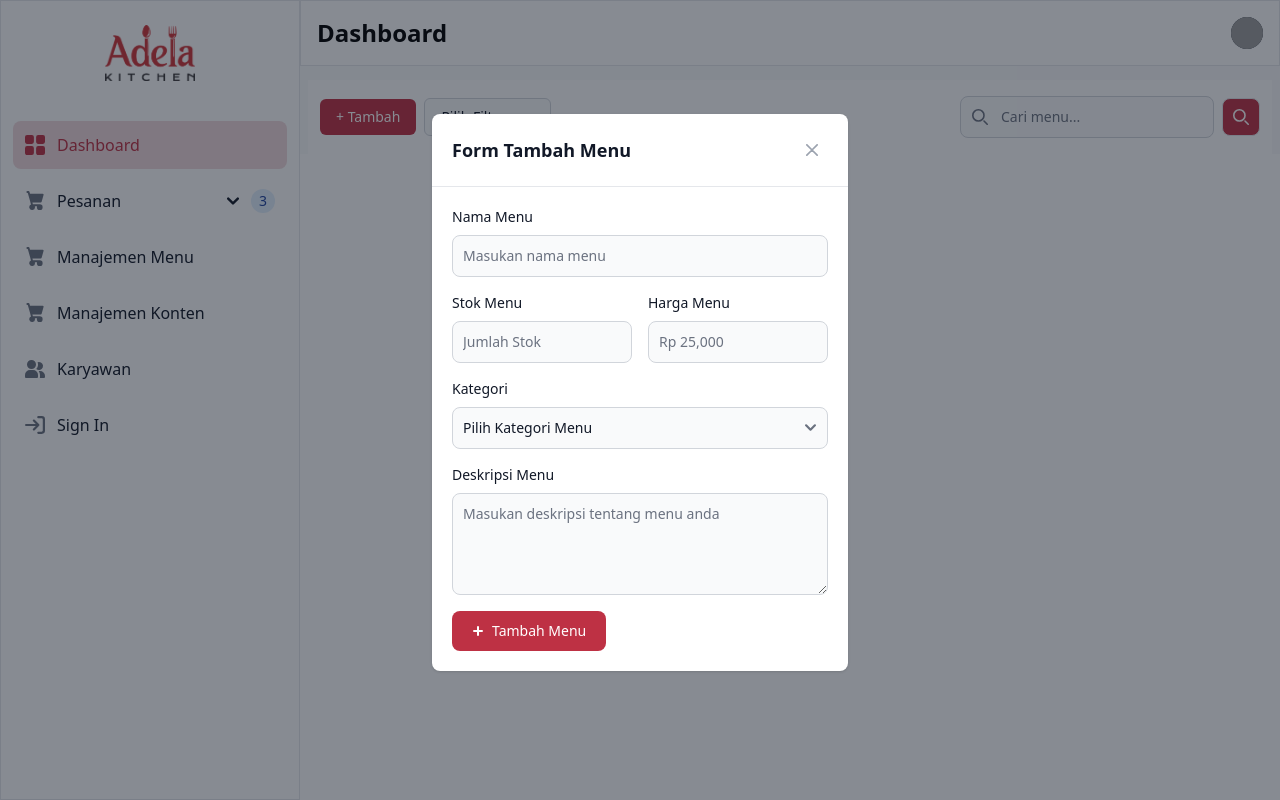
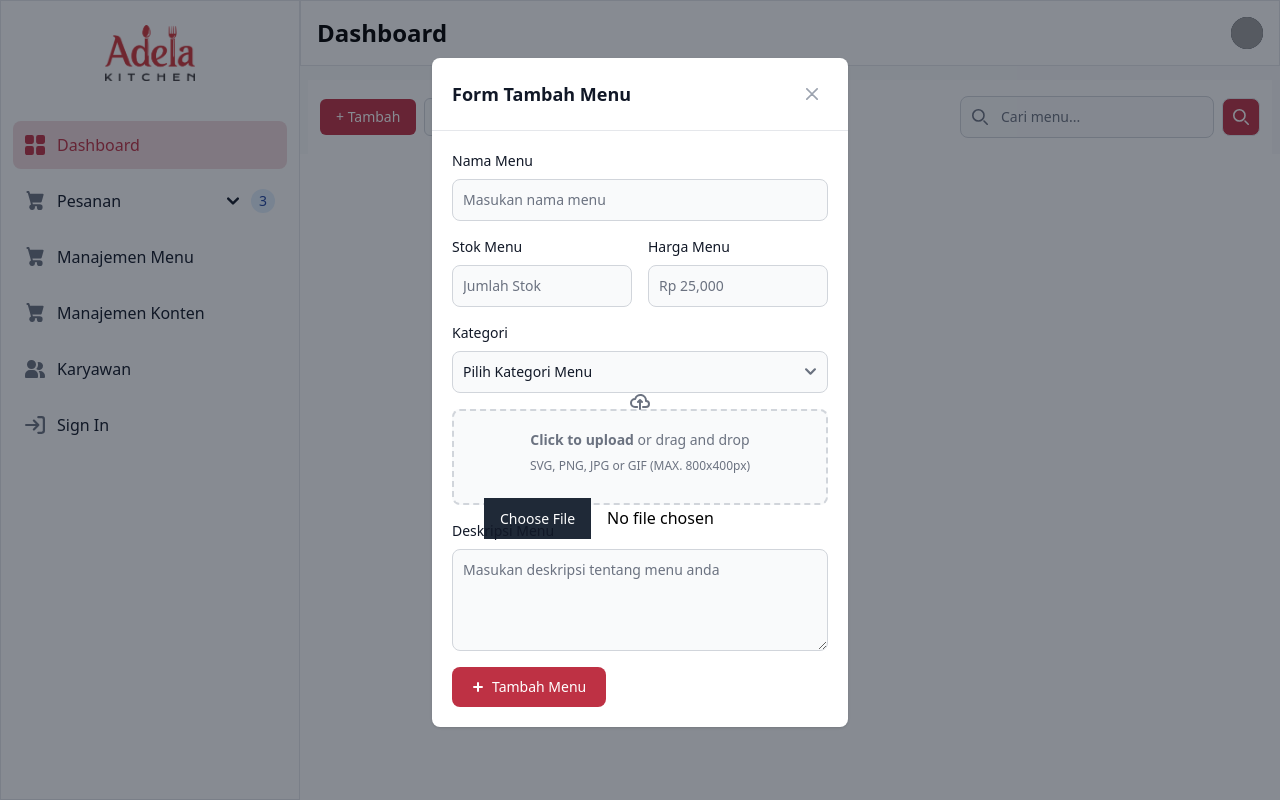
Before and after one commit to adella-kitchen/adella-website, a Laravel app: page /admin/manajemen-menu in a window 1280 px wide, after a click on "+ Tambah". Run offline with Laravel 12, Linux system fonts and the light colour scheme; the visitor is signed in with stand-in values (Sample User, id 1); data that the repository does not hold is empty; style sheets or scripts are compiled from the project's sources; parts of the project's set-up code (start-up, migrations or seed data) failed here and were passed over; some libraries are stand-ins or nearby versions; grey boxes are pictures that could not be loaded.

Commit message:
add file upload, and update seeder menu

```diff
--- a/app/Http/Controllers/admin/ManajemenMenuController.php
+++ b/app/Http/Controllers/admin/ManajemenMenuController.php
@@ -6,7 +6,6 @@ use App\Http\Controllers\Controller;
 use App\Models\DetailVariant;
 use App\Models\Menu;
 use App\Models\Variant;
-use Illuminate\Contracts\Session\Session as SessionSession;
 use Illuminate\Http\Request;
 use Illuminate\Support\Facades\DB;
 use Illuminate\Support\Facades\Session;
@@ -73,13 +72,17 @@ class ManajemenMenuController extends Controller
         //     'price_menu' => ['required'],
         // ]);
 
+        $file = $request->file('menu_img');
+        $imageName = time() . '.' . $file->extension();
+        $file->move(public_path('img/manajemen_menu'), $imageName);
+
         if($request){
             Menu::create([
                 'menu_category' => $request->menu_category,
                 'menu_name' => $request->menu_name,
                 'desc_menu' => $request->desc_menu,
                 'price_menu' => $request->price_menu,
-                'menu_img' => 'image-menu.jpg',
+                'menu_img' => $imageName,
             ]);
             return redirect('/admin/manajemen-menu');
         }else{
@@ -112,5 +115,4 @@ class ManajemenMenuController extends Controller
             dd("tidak tervalidasi");
         }
     }
-
 }
--- a/app/Models/Menu.php
+++ b/app/Models/Menu.php
@@ -8,9 +8,6 @@ use Illuminate\Database\Eloquent\Model;
 class Menu extends Model
 {
     use HasFactory;
-    protected $fillable = [
-        'name', 'description', 'price',
-    ];
     protected $guarded = ['id_menu'];
     protected $primaryKey = 'id_menu';
     protected $table = 'menu';
--- a/resources/views/admin/component/modal/manajemen-menu/input-menu.blade.php
+++ b/resources/views/admin/component/modal/manajemen-menu/input-menu.blade.php
@@ -20,7 +20,7 @@
                 </button>
             </div>
             <!-- Modal body -->
-            <form action="{{ route('addMenu') }}" method="post" class="p-4 md:p-5">
+            <form action="{{ route('addMenu') }}" method="post" class="p-4 md:p-5" enctype="multipart/form-data">
                 @csrf
                 <div class="grid gap-4 mb-4 grid-cols-2">
                     <div class="col-span-2">
@@ -57,6 +57,27 @@
                         </select>
                     </div>
                     <div class="col-span-2">
+                        <div class="flex items-center justify-center w-full">
+                            <label for="dropzone-file"
+                                class="flex flex-col items-center justify-center w-full h-24 border-2 border-gray-300 border-dashed rounded-lg cursor-pointer bg-gray-50 dark:hover:bg-bray-800 dark:bg-gray-700 hover:bg-gray-100 dark:border-gray-600 dark:hover:border-gray-500 dark:hover:bg-gray-600">
+                                <div class="flex flex-col items-center justify-center pt-5 pb-6">
+                                    <svg class="w-5 h-4 mb-5 text-gray-500 dark:text-gray-400" aria-hidden="true"
+                                        xmlns="http://www.w3.org/2000/svg" fill="none" viewBox="0 0 20 16">
+                                        <path stroke="currentColor" stroke-linecap="round" stroke-linejoin="round"
+                                            stroke-width="2"
+                                            d="M13 13h3a3 3 0 0 0 0-6h-.025A5.56 5.56 0 0 0 16 6.5 5.5 5.5 0 0 0 5.207 5.021C5.137 5.017 5.071 5 5 5a4 4 0 0 0 0 8h2.167M10 15V6m0 0L8 8m2-2 2 2" />
+                                    </svg>
+                                    <p class="mb-2 text-sm text-gray-500 dark:text-gray-400"><span
+                                            class="font-semibold">Click to upload</span> or drag and drop</p>
+                                    <p class="text-xs text-gray-500 dark:text-gray-400">SVG, PNG, JPG or GIF (MAX.
+                                        800x400px)</p>
+                                </div>
+                                <input id="dropzone-file" name="menu_img" type="file" />
+                            </label>
+                        </div>
+                    </div>
+
+                    <div class="col-span-2">
                         <label for="description"
                             class="block mb-2 text-sm font-medium text-gray-900 dark:text-white">Deskripsi Menu</label>
                         <textarea id="description" rows="4" name="desc_menu"
--- a/resources/views/admin/pages/manajemen-menu.blade.php
+++ b/resources/views/admin/pages/manajemen-menu.blade.php
@@ -45,7 +45,7 @@
             @foreach ($daftar_menu as $menu)
             <a href="/admin/manajemen-menu/{{ $menu->id_menu }}"
                 class="card min-w-[180px] max-w-[200px] flex-1 border bg-white">
-                        <img src="/img/manajemen_menu/menu1.png" alt="">
+                <img src="/img/manajemen_menu/{{ $menu->menu_img }}" alt="" class="w-full h-[130px] border-b">
                 <div class="py-4 px-4 text-center flex flex-col gap-1">
                     <p>{{ $menu->menu_name }}</p>
                     <p>Stok : 13</p>
```
Also changed, not shown: database/seeders/MenuSeeder.php (+10 -10 lines), public/img/manajemen_menu/menu2.jpg (added), public/img/manajemen_menu/menu3.jpg (added), public/img/manajemen_menu/menu4.jpg (added), public/img/manajemen_menu/menu5.jpg (added), public/img/manajemen_menu/menu6.jpg (added), public/img/manajemen_menu/menu7.jpg (added), public/img/manajemen_menu/menu8.jpg (added), 4 other files. Lines whose indentation alone changed are shown as unchanged.
